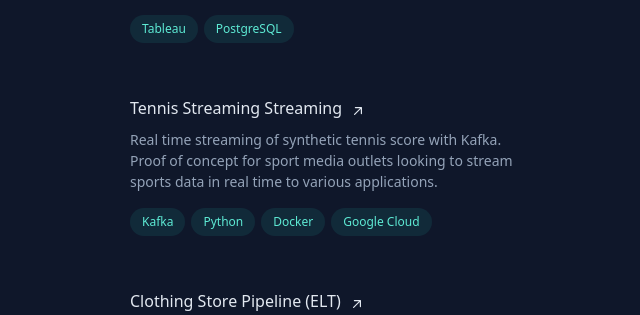
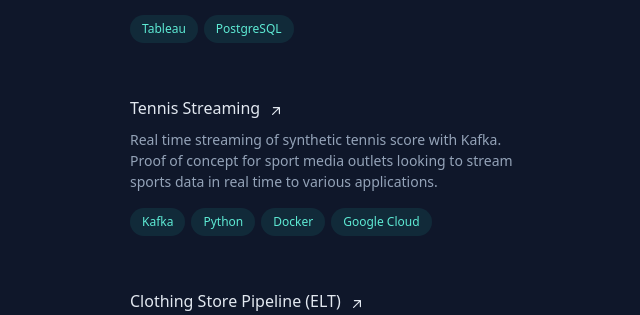
Before and after one commit to ShayneLussier/website, a Python web app: template templates/html/index.html in a window 1280 px wide. Shown: the part 1457-1772 px from the top of the page, without its empty margins (518-1158 px from the left). Run offline with Jinja, Linux system fonts and the light colour scheme; the template is opened without the code that fills it, so the values that code supplies are empty; some libraries are stand-ins or nearby versions.

Commit message:
Fix project title

```diff
--- a/templates/html/index.html
+++ b/templates/html/index.html
@@ -499,7 +499,7 @@
                                                         <span
                                                             class="absolute -inset-x-4 -inset-y-2.5 hidden rounded md:-inset-x-6 md:-inset-y-4 lg:block"></span>
                                                         <span>
-                                                            Tennis Streaming
+                                                            Tennis
                                                             <span class="inline-block">
                                                                 Streaming
                                                                 <svg xmlns="http://www.w3.org/2000/svg"
```
